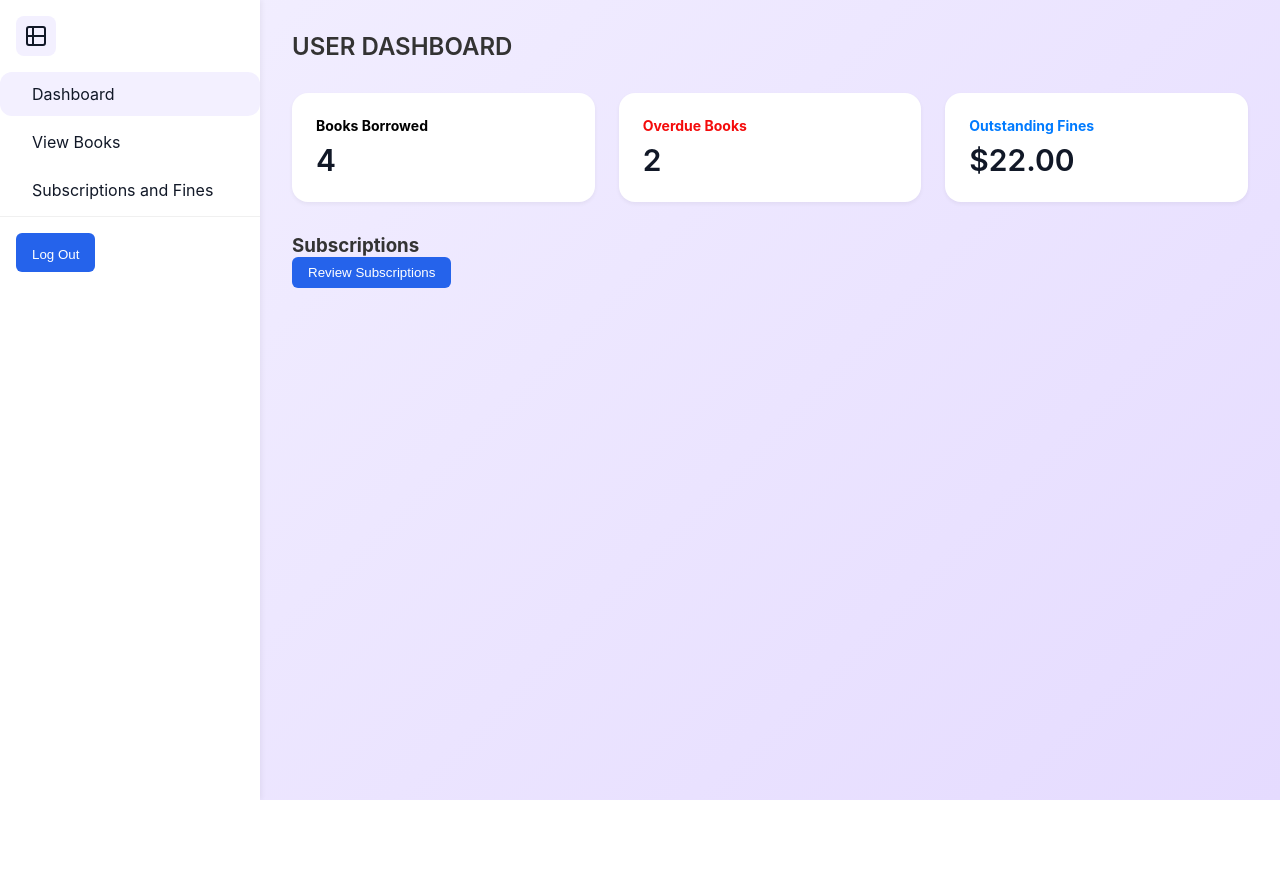
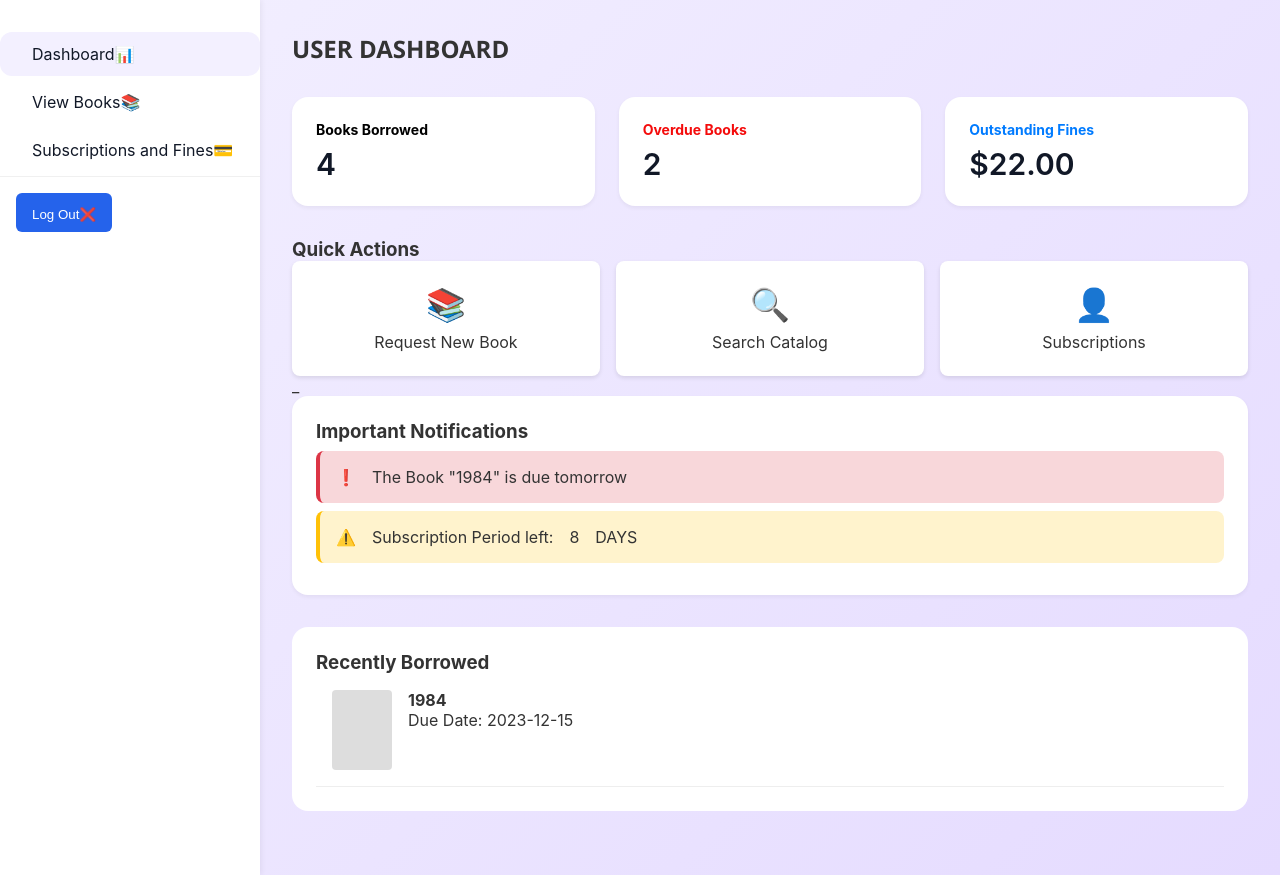
Before and after one commit to chan2121420/User-Management-Module-for-LABMS, a plain HTML site: page index.html in a window 1280 px wide. Before the commit the page ends 800 px from the top, so only its background shows below. Drawn offline with nearby package versions, Linux system fonts and the light colour scheme.

Commit message:
Add files via upload

```diff
--- a/index.html
+++ b/index.html
@@ -12,31 +12,26 @@
     <div class="dashboard">
         <aside class="sidebar" id="sidebar">
             <div class="sidebar-header">
-                <button id="toggleSidebar" class="toggle-btn">
-                    <svg width="24" height="24" viewBox="0 0 24 24" fill="none" stroke="currentColor" stroke-width="2">
-                        <rect x="3" y="3" width="18" height="18" rx="2" />
-                        <path d="M9 3v18M3 12h18" />
-                    </svg>
-                </button>
+
             </div>
             <nav class="Featuredbooks">
                 <a href="#" class="nav-item active">
                     <span class="nav-icon"></span>
-                    <span class="nav-label">Dashboard</span>
+                    <span class="nav-label">Dashboard📊</span>
                 </a>
                 <a href="book.html" class="nav-item">
                     <span class="nav-icon"></span>
-                    <span class="nav-label">View Books</span>
+                    <span class="nav-label">View Books📚</span>
                 </a>
                 <a href="subsandfines.html" class="nav-item">
                     <span class="nav-icon"></span>
-                    <span class="nav-label">Subscriptions and Fines</span>
+                    <span class="nav-label">Subscriptions and Fines💳</span>
                 </a>
             </nav>
             <div class="sidebar-footer">
                 <button class="btn-primary">
                     <span class="nav-icon"></span>
-                    <span class="nav-label">Log Out</span>
+                    <span class="nav-label">Log Out❌</span>
                 </button>
             </div>
         </aside>
@@ -65,17 +60,67 @@
                     </div>
                 </div>
 
-                <div class="Subscriptions">
-                    <div class="chart-container">
-                        <h3>Subscriptions</h3>
-                        <button class="btn-primary">
-                           <span class="nav-label">Review Subscriptions</span>
-                        </button>
-                    </div>
 
-                    <br>
+            </div>
+            <div class="quick-actions">
+                <h3>Quick Actions</h3>
+                <div class="actions-grid">
+
+                    <a href="book.html"
+                     class="action-card-btn" >
+                        <span class="action-icon">📚</span>
+                        <span>Request New Book</span>
+                    </a>
+                    <a href="book.html"
+                      class="action-card-btn">
+                        <span class="action-icon">🔍</span>
+                        <span>Search Catalog</span>
+                    </a>
+                    <a href="subsandfines.html"
+                    class="action-card-btn">
+                      <span class="action-icon">👤</span>
+                      <span>Subscriptions</span>
+                  </a>
                 </div>
             </div>
+
+            <div>
+
+                <p>
+
+
+
+                    _
+                </p>
+            </div>
+<div class="notifications-section">
+    <h3>Important Notifications</h3>
+    <div class="notification warning">
+        <span class="alert-icon">❗</span>
+        <p>The Book "1984" is due tomorrow</p>
+    </div>
+    <div class="notification alert">
+        <span class="alert-icon">⚠️</span>
+        <p>Subscription Period left:</p>
+        <p>8</p><P>DAYS</P>
+
+    </div>
+</div>
+
+<div class="recent-borrowed">
+    <h3>Recently Borrowed</h3>
+    <div class="book-list">
+        <div class="book-item">
+            <div class="book-cover"></div>
+            <div class="book-info">
+                <h4>1984</h4>
+                <p>Due Date: 2023-12-15</p>
+            </div>
+        </div>
+        <!-- Add more book items -->
+    </div>
+</div>
+
         </main>
     </div>
     <script src="script.js"></script>
--- a/script.js
+++ b/script.js
@@ -54,3 +54,13 @@ function updateOutstandingFines() {
 
 // Call the function to set the current attendance on page load
 updateOutstandingFines();
+// Search Functionality
+document.getElementById('searchInput').addEventListener('input', (e) => {
+    const searchTerm = e.target.value.toLowerCase();
+    // Add search logic here
+});
+
+// Review Subscriptions button click handler
+document.getElementById('reviewSubsBtn').addEventListener('click', function() {
+    window.location.href =subsandfines.html;
+});
--- a/style.css
+++ b/style.css
@@ -101,6 +101,7 @@ h1 {
     font-size: 1.5rem;
     font-weight: 600;
     margin-bottom: 2rem;
+    font-family: 'Segoe UI', Tahoma, Geneva, Verdana, sans-serif;
 }
 
 /* Stats Grid */
@@ -180,3 +181,142 @@ h1 {
         grid-template-columns: 1fr;
     }
 }
+/* Notifications Section */
+.notifications-section {
+    background: white;
+    padding: 1.5rem;
+    border-radius: 1rem;
+    margin-bottom: 2rem;
+    box-shadow: 0 2px 4px rgba(0, 0, 0, 0.05);
+}
+
+.notification {
+    padding: 1rem;
+    border-radius: 0.5rem;
+    margin: 0.5rem 0;
+    display: flex;
+    align-items: center;
+    gap: 1rem;
+}
+
+.notification.alert {
+    background: #fff3cd;
+    border-left: 4px solid #ffc107;
+}
+
+.notification.warning {
+    background: #f8d7da;
+    border-left: 4px solid #dc3545;
+}
+
+/* Recently Borrowed */
+.recent-borrowed {
+    background: white;
+    padding: 1.5rem;
+    border-radius: 1rem;
+    margin-bottom: 2rem;
+}
+
+.book-item {
+    display: flex;
+    gap: 1rem;
+    padding: 1rem;
+    border-bottom: 1px solid #eee;
+}
+
+.book-cover {
+    width: 60px;
+    height: 80px;
+    background: #ddd;
+    border-radius: 4px;
+}
+
+.btn-secondary {
+    background: #e9ecef;
+    color: #333;
+    padding: 0.25rem 0.75rem;
+    border: none;
+    border-radius: 0.25rem;
+    cursor: pointer;
+}
+
+/* Quick Actions */
+.quick-actions {
+    margin-top: 2rem;
+}
+
+.actions-grid {
+    display: grid;
+    grid-template-columns: repeat(auto-fit, minmax(150px, 1fr));
+    gap: 1rem;
+}
+
+.action-card {
+    background: white;
+    padding: 1.5rem;
+    border: none;
+    border-radius: 0.5rem;
+    cursor: pointer;
+    transition: transform 0.2s;
+    display: flex;
+    flex-direction: column;
+    align-items: center;
+    gap: 0.5rem;
+}
+
+.action-card:hover {
+    transform: translateY(-2px);
+}
+
+.action-icon {
+    font-size: 2rem;
+}
+
+/* Search Bar */
+.search-bar {
+    margin-bottom: 2rem;
+}
+
+.search-input {
+    width: 100%;
+    padding: 0.75rem;
+    border: 1px solid #ddd;
+    border-radius: 0.5rem;
+    font-size: 1rem;
+}
+.action-card-btn {
+    background: white;
+    padding: 1.5rem;
+    border: none;
+    border-radius: 0.5rem;
+    cursor: pointer;
+    transition: all 0.2s ease;
+    display: flex;
+    flex-direction: column;
+    align-items: center;
+    gap: 0.5rem;
+    text-decoration: none;
+    color: inherit;
+    box-shadow: 0 2px 4px rgba(0, 0, 0, 0.1);
+    outline: 2px solid transparent;
+    outline-offset: 2px;
+}
+
+.action-card-btn:hover {
+    transform: translateY(-2px);
+    box-shadow: 0 4px 6px rgb(134, 85, 209)
+
+
+}
+.action-card-btn:focus {
+    outline: 2px solid #3b82f6;
+    outline-offset: 2px;
+}
+.action-card-btn:active {
+    transform: translateY(0);
+    box-shadow: 0 1px 2px rgba(0, 0, 0, 0.1);
+}
+
+.action-icon {
+    font-size: 2rem;
+}
```
Also changed, not shown: book.html (+3 -9 lines), subsandfines.html (+2 -2 lines).
